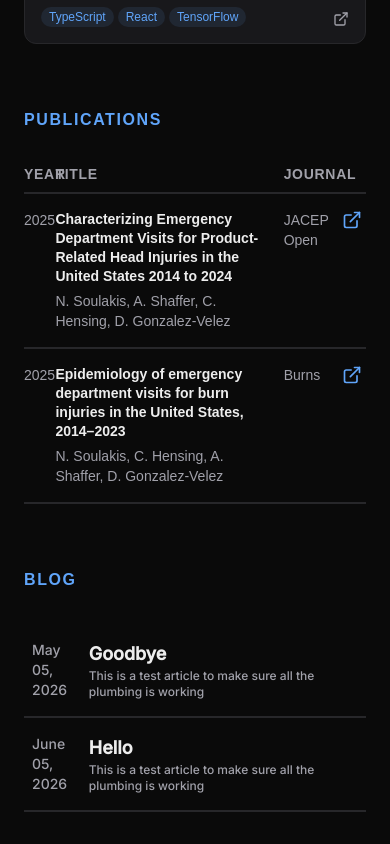
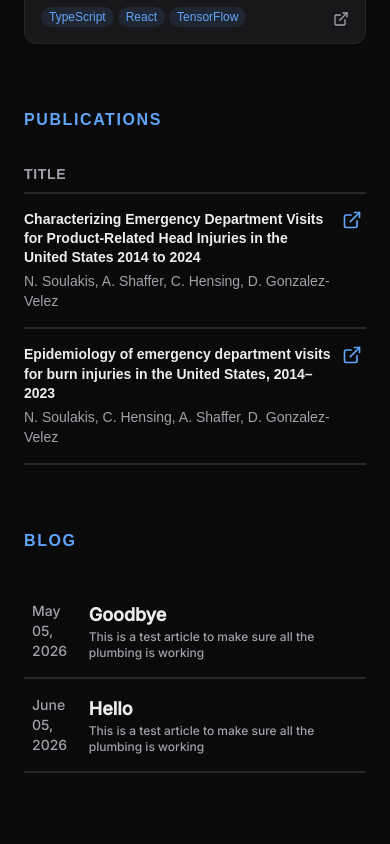
Before and after one commit to DGV98/portfolio, a Next.js app: page / in a window 390 px wide. Shown: the part 2119-2963 px from the top of the page. After the commit the page ends 2924 px from the top, so only its background shows below. Built offline with nearby package versions, Linux system fonts and the light colour scheme.

Commit message:
Fixed spacing in PublicationSection

```diff
--- a/components/PublicationCard.tsx
+++ b/components/PublicationCard.tsx
@@ -12,14 +12,18 @@ import { PublicationEntry } from "@/types";
 export function PublicationCard({ pub }: { pub: PublicationEntry }) {
   return (
     <div className="border-border grid grid-cols-11 gap-1 border-b-2 py-4">
-      <p className="text-muted col-span-1 text-sm">{pub.year}</p>
-      <div className="col-span-7 flex flex-col gap-1 text-left">
+      <p className="text-muted col-span-1 hidden text-sm lg:block">
+        {pub.year}
+      </p>
+      <div className="col-span-10 flex flex-col gap-1 text-left lg:col-span-7">
         <h3 className="text-foreground text-sm leading-snug font-semibold">
           {pub.title}
         </h3>
         <p className="text-muted text-sm">{pub.authors}</p>
       </div>
-      <p className="text-muted col-span-2 px-2 text-sm">{pub.journal}</p>
+      <p className="text-muted col-span-2 hidden px-2 text-sm lg:block">
+        {pub.journal}
+      </p>
       {pub.url && (
         <a
           href={pub.url}
--- a/components/PublicationsSection.tsx
+++ b/components/PublicationsSection.tsx
@@ -13,9 +13,9 @@ export function PublicationsSection({
     <section>
       <SectionHeading>Publications</SectionHeading>
       <div className="text-muted border-border grid grid-cols-11 gap-1 border-b-2 pb-2 text-sm font-semibold tracking-wider">
-        <p className="col-span-1">YEAR</p>
-        <p className="col-span-7">TITLE</p>
-        <p className="col-span-2 px-2">JOURNAL</p>
+        <p className="col-span-1 hidden lg:block">YEAR</p>
+        <p className="col-span-10 lg:col-span-7">TITLE</p>
+        <p className="col-span-2 hidden px-2 lg:block">JOURNAL</p>
         <div className="col-span-1"></div>
       </div>
       {publications.map((pub, i) => (
```
